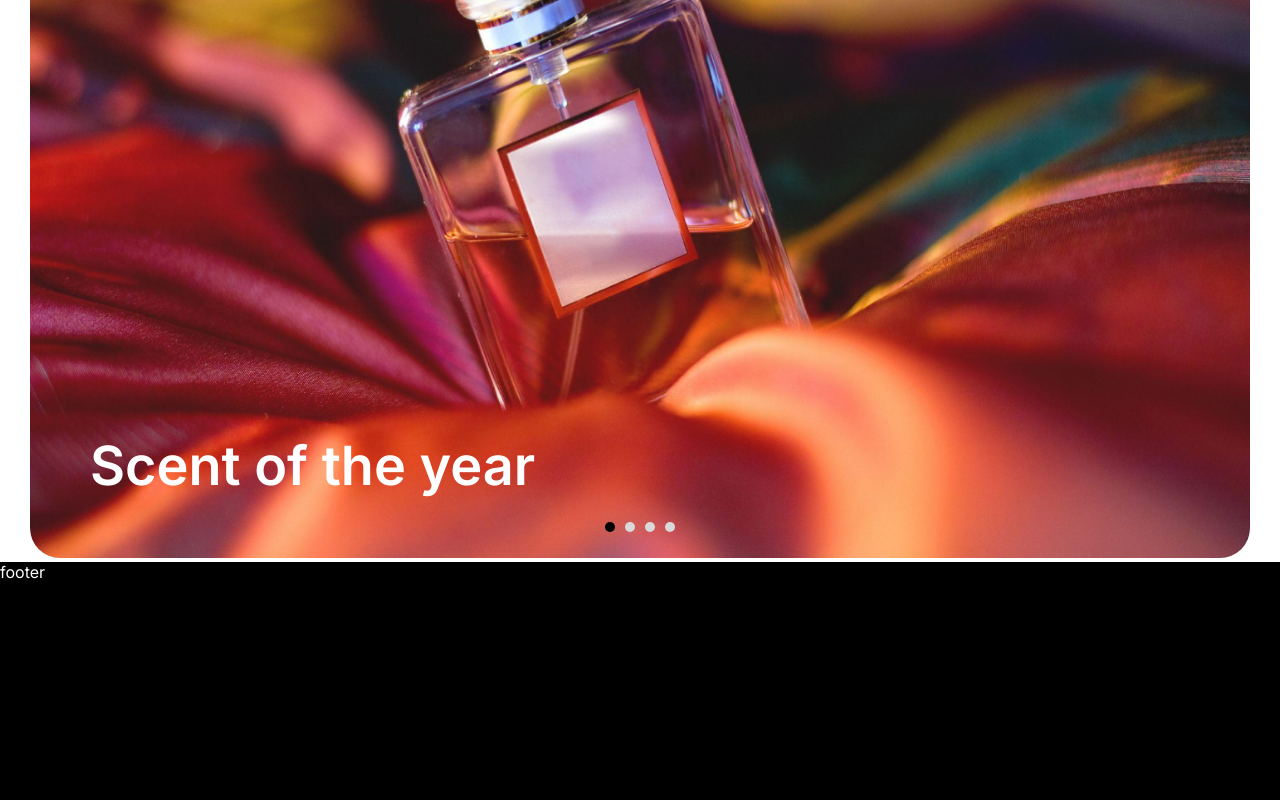
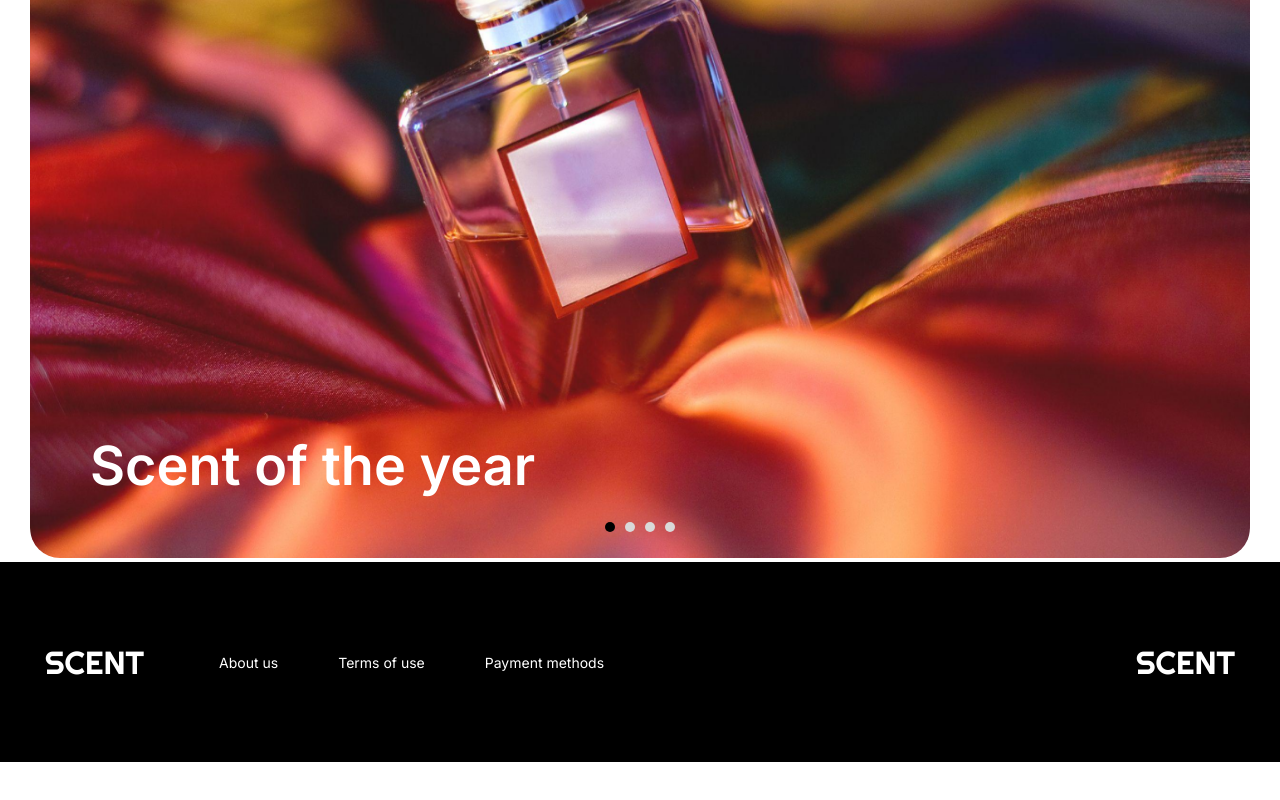
Before and after one commit to Andriykooo/scent, a Next.js app: page / in a window 1280 px wide. Shown: the part 292-1092 px from the top of the page. After the commit the page ends 1054 px from the top, so only its background shows below. Built offline with nearby package versions, Linux system fonts and the light colour scheme.

Commit message:
added left side

```diff
--- a/src/components/footer/Footer.tsx
+++ b/src/components/footer/Footer.tsx
@@ -1,6 +1,47 @@
 import { FC } from "react";
 import styles from "./footer.module.scss";
+import { Logo } from "../logo/Logo";
+import { variants } from "@/constants/variants";
+import Link from "next/link";
 
-export const Footer:FC = () => {
-  return <footer className={styles.footer}>footer</footer>;
+const footerList = [
+  {
+    id: 1,
+    name: "About us",
+    link: "/about-us",
+  },
+  {
+    id: 2,
+    name: "Terms of use",
+    link: "/terms-of-use",
+  },
+  {
+    id: 3,
+    name: "Payment methods",
+    link: "/payment-methods",
+  },
+];
+
+export const Footer: FC = () => {
+  return (
+    <footer className={styles.footer}>
+      <div className={styles.footer_content}>
+        <div className={styles.footer_content_left}>
+          <Logo variant={variants.SECOND} />
+          <ul className={styles.footer_list}>
+            {footerList.map((item) => {
+              return (
+                <li key={item.id}>
+                  <Link href={item.link}> {item.name}</Link>
+                </li>
+              );
+            })}
+          </ul>
+        </div>
+        <div className={styles.footer_content_right}>
+          <Logo variant={variants.SECOND} />
+        </div>
+      </div>
+    </footer>
+  );
 };
--- a/src/components/footer/footer.module.scss
+++ b/src/components/footer/footer.module.scss
@@ -1,5 +1,31 @@
 .footer {
-  min-height: 280px;
+  display: flex;
+  justify-content: center;
+  min-height: 200px;
   background-color: var(--base-color);
   color: var(--second-color);
+
+  &_content {
+    display: flex;
+    align-items: center;
+    justify-content: space-between;
+    width: 100%;
+    max-width: var(--desktop-size);
+    padding: 30px;
+
+    &_left {
+      display: flex;
+      align-items: center;
+      gap: 60px;
+    }
+  }
+
+  &_list {
+    display: flex;
+    flex-wrap: wrap;
+    column-gap: 60px;
+    row-gap: 20px;
+    font-size: 14px;
+    color: var(--second-color);
+  }
 }
--- a/src/components/logo/Logo.tsx
+++ b/src/components/logo/Logo.tsx
@@ -4,16 +4,26 @@ import classNames from "classnames";
 import Link from "next/link";
 import { routes } from "@/constants/routes";
 import { Righteous } from "next/font/google";
+import { ValueOf } from "../utils/valueOf";
+import { variants } from "@/constants/variants";
 
 const righteous = Righteous({ weight: "400", subsets: ["latin"] });
 
 type LogoProps = {
   className?: string;
+  variant?: ValueOf<typeof variants>;
 };
 
-export const Logo: FC<LogoProps> = ({ className }) => {
+export const Logo: FC<LogoProps> = ({ className, variant = variants.BASE }) => {
   return (
-    <h1 className={classNames(styles.logo, righteous.className, className)}>
+    <h1
+      className={classNames(
+        styles.logo,
+        righteous.className,
+        styles[variant],
+        className
+      )}
+    >
       <Link href={routes.HOME}>Scent</Link>
     </h1>
   );
--- a/src/components/logo/logo.module.scss
+++ b/src/components/logo/logo.module.scss
@@ -1,11 +1,21 @@
 .logo {
   display: flex;
   padding: 5px 15px;
-  background-color: var(--second-color);
   border-radius: 12px;
   opacity: 1;
-  color: var(--base-color);
   font-size: 32px;
   line-height: normal;
   text-transform: uppercase;
+
+  &.base {
+    background-color: var(--second-color);
+    color: var(--base-color);
+  }
+
+  &.second {
+    background-color: var(--base-color);
+    color: var(--second-color);
+  }
+
+
 }
```
